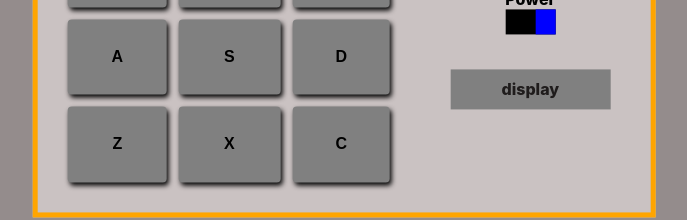
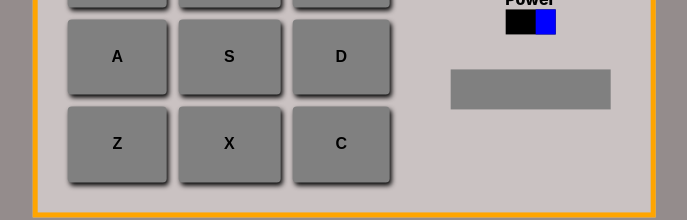
Before and after one commit to MPDADDY/drum-machine, a React (Create React App) app: page / in a window 1280 px wide. Shown: the part 343-563 px from the top of the page, without its empty margins (296-983 px from the left). Built offline with nearby package versions, Linux system fonts and the light colour scheme.

Commit message:
Add functionality to the display

```diff
--- a/src/App.js
+++ b/src/App.js
@@ -1,12 +1,16 @@
 import './App.css';
-
 import DrumMachine from './components/DrumMachine';
+import {DrumContextProvider} from './DrumContext'
 import Drumcontrols from './components/Drumcontrols';
 function App() {
   return (
     <div id="drum-machine" className="drum_machine">
-      <DrumMachine />
-      <Drumcontrols />
+      <DrumContextProvider>
+         <DrumMachine />
+         <Drumcontrols />
+      </DrumContextProvider>
+
+
     </div>
   );
 }
--- /dev/null
+++ b/src/DrumContext.js
@@ -0,0 +1,21 @@
+import React, { useState } from 'react';
+
+const DrumContext = React.createContext();
+const DrumProvider = DrumContext.Provider;
+const DrumConsumer = DrumContext.Consumer;
+
+const DrumContextProvider = ({children}) => {
+   const [displayText, setDisplayText] = useState()
+
+   const updateDisplay = (text) => {
+      setDisplayText(text)
+   }
+
+   return (
+    <DrumProvider value={{ displayText, updateDisplay }}>
+      {children}
+    </DrumProvider>
+  );
+}
+
+export { DrumContextProvider, DrumConsumer, DrumContext };
--- a/src/components/Button.js
+++ b/src/components/Button.js
@@ -1,11 +1,14 @@
-import React, { useRef, useEffect,useState } from 'react';
+import React, { useRef, useEffect,useState,useContext } from 'react';
+import { DrumContext } from '../DrumContext';
 
 function Button({ id, children, audioSrc, label }) {
+  const { updateDisplay } = useContext(DrumContext);
   const audioRef = useRef(null);
   const [isActive, setIsActive] = useState(false);
 
   const handleClick = () => {
     playAudio();
+    updateDisplay(id)
   };
 
   const playAudio = () => {
@@ -35,7 +38,7 @@ function Button({ id, children, audioSrc, label }) {
    return  ()=> {
     document.removeEventListener('keyup',handleKeyPress)
    }
-  },[])
+  },[label])
 
   return (
     <button className={`drum-pad ${isActive ? 'active' : ''}`} id={id} onClick={handleClick}>
--- a/src/components/DrumMachine.js
+++ b/src/components/DrumMachine.js
@@ -1,4 +1,4 @@
-import React, { useState } from 'react';
+import React from 'react';
 import Button from './Button';
 
 import Dsc_Oh from './audios/Dsc_Oh.mp3'
@@ -25,7 +25,6 @@ export default function DrumMachine() {
     { id: 'RP4_KICK_1', audioSrc: RP4_KICK_1, label: 'C' },
   ];
 
-
   return   (
     <div className='drum_container'>
       {
@@ -34,7 +33,7 @@ export default function DrumMachine() {
           {button.label}
         </Button>
         ))
-      }
+        }
     </div>
   )
 }
--- a/src/components/Drumcontrols.js
+++ b/src/components/Drumcontrols.js
@@ -1,6 +1,9 @@
-import React from 'react'
+import React, {useContext} from 'react';
+import { DrumContext } from '../DrumContext';
 
 function Drumcontrols() {
+  const { displayText } = useContext(DrumContext);
+
   return (
     <div className='controls_container'>
         <div>
@@ -11,7 +14,7 @@ function Drumcontrols() {
         </div>
 
         <div className='display' id="display">
-            display
+            {displayText}
         </div>
     </div>
   )
```
